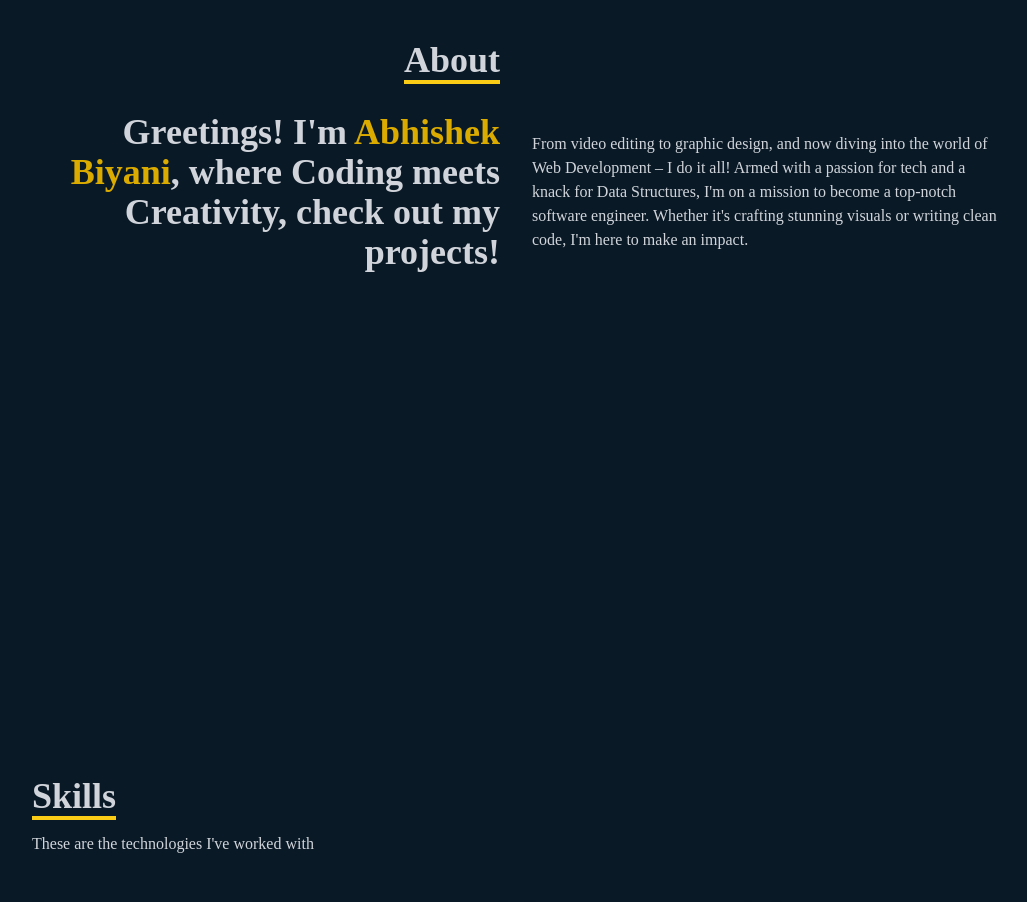
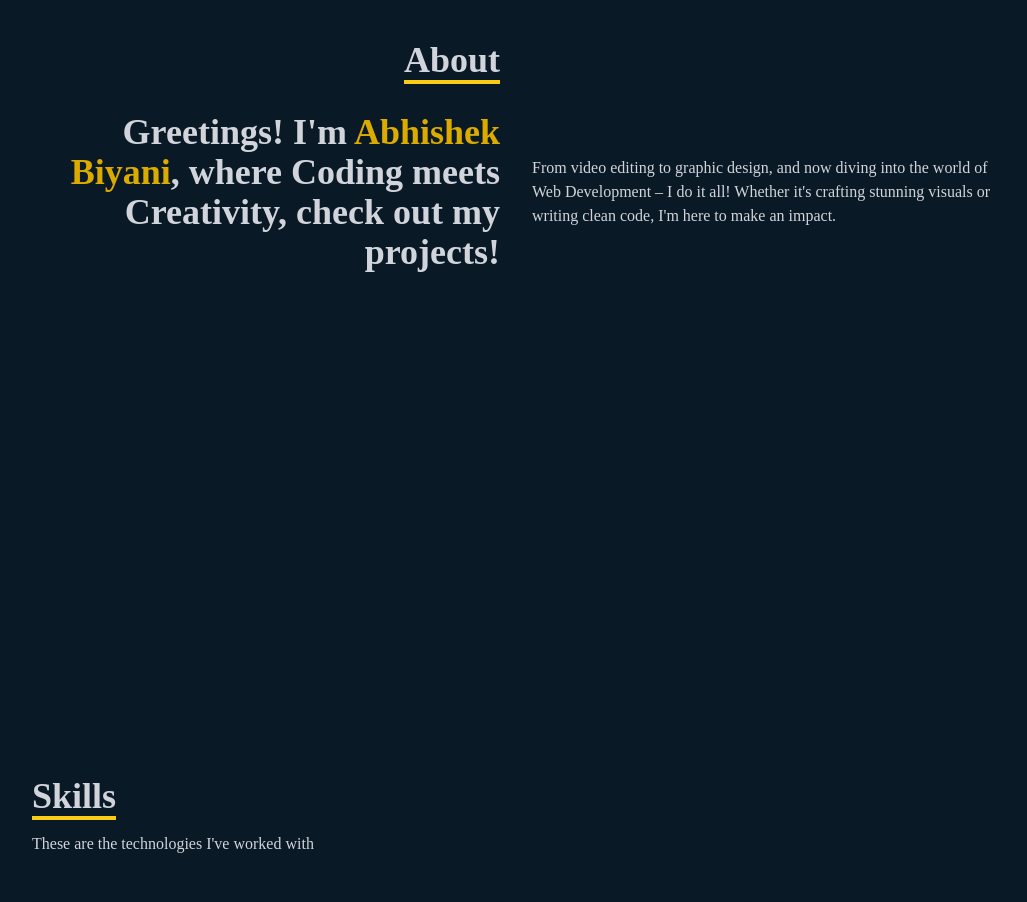
Before and after one commit to abhishekbiyani08/my-portfolio, a React (Create React App) app: page / in a window 1280 px wide. Shown: the part 840-1742 px from the top of the page, without its empty margins (124-1151 px from the left). Built offline with nearby package versions, Linux system fonts and the light colour scheme.

Commit message:
removed line for reference

```diff
--- a/src/components/About.jsx
+++ b/src/components/About.jsx
@@ -17,7 +17,7 @@ const About = () => {
               <p>Greetings! I'm <span className='text-[#dbab00]'>Abhishek Biyani</span>, where Coding meets Creativity, check out my projects!</p>
             </div>
             <div className='md:text-left sm:text-center lg:text-left xl:text-left xs:text-center'>
-              <p>From video editing to graphic design, and now diving into the world of Web Development – I do it all! Armed with a passion for tech and a knack for Data Structures, I'm on a mission to become a top-notch software engineer. Whether it's crafting stunning visuals or writing clean code, I'm here to make an impact.</p>
+              <p>From video editing to graphic design, and now diving into the world of Web Development – I do it all! Whether it's crafting stunning visuals or writing clean code, I'm here to make an impact.</p>
             </div>
           </div>
       </div>
```
